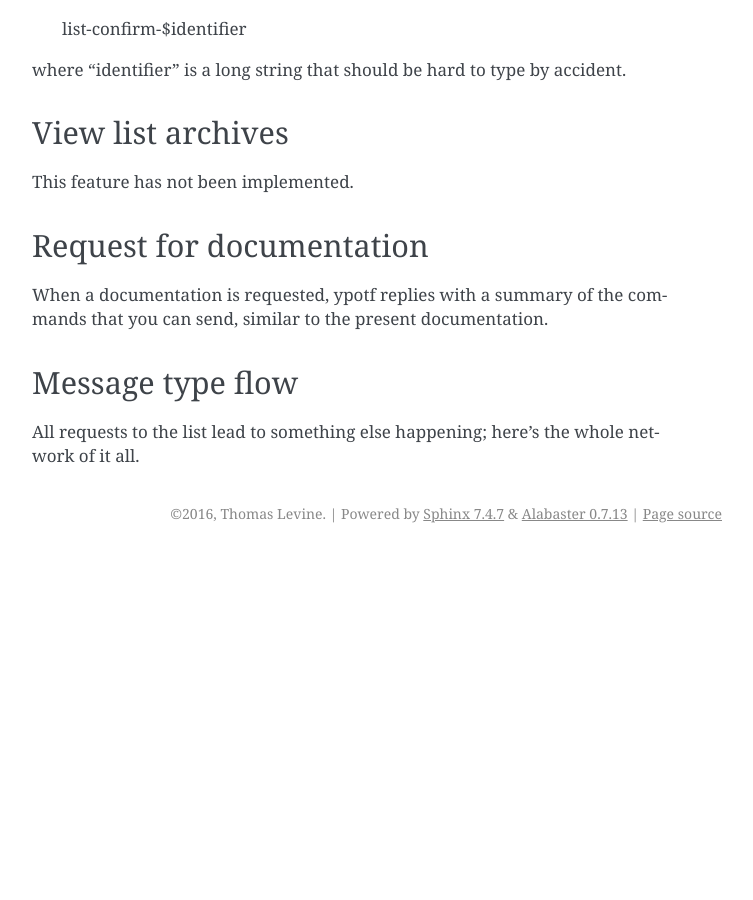
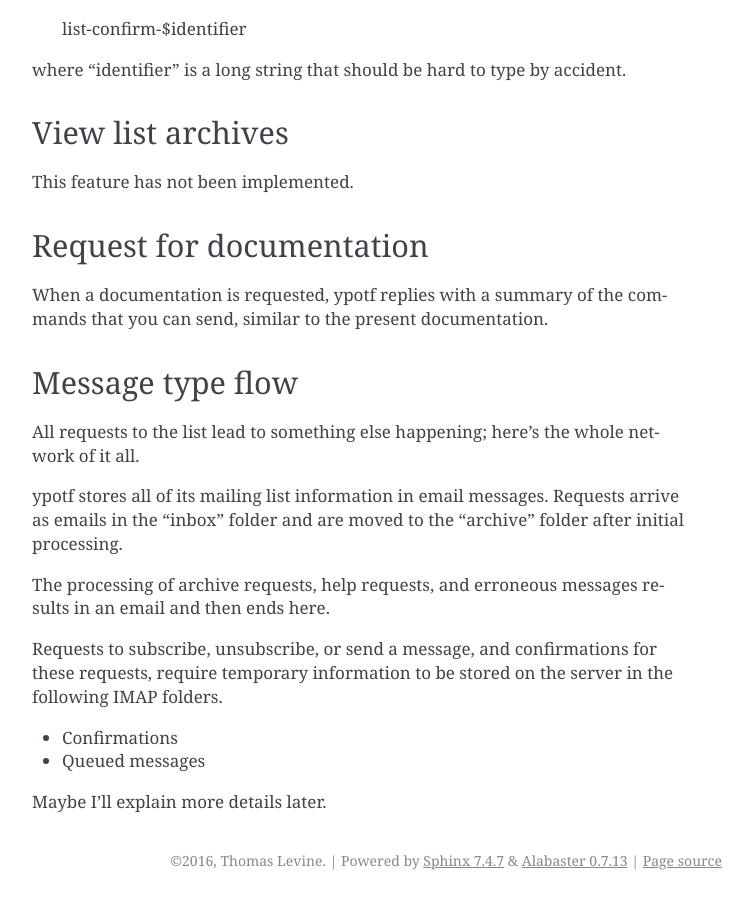
Before and after one commit to tlevine/ypotf, a Sphinx documentation site: the page built from docs/interacting.rst, in a window 1280 px wide and 900 px high, scrolled down 2274 px. Shown: the whole window, without its empty margins (388-1141 px from the left). Built offline with Sphinx 7.4.7, drawn with Linux system fonts in a browser that asks for light colours; before the commit the page ends 2827 px from its top, so only the background shows below that.

Commit message:
stuff on storage

```diff
--- a/docs/interacting.rst
+++ b/docs/interacting.rst
@@ -111,3 +111,19 @@ All requests to the list lead to something else happening; here's the
 whole network of it all.
 
 .. graphviz:: flow.dot
+
+ypotf stores all of its mailing list information in email messages.
+Requests arrive as emails in the "inbox" folder and are moved to the
+"archive" folder after initial processing.
+
+The processing of archive requests, help requests, and erroneous
+messages results in an email and then ends here.
+
+Requests to subscribe, unsubscribe, or send a message, and confirmations
+for these requests, require temporary information to be stored on the
+server in the following IMAP folders.
+
+* Confirmations
+* Queued messages
+
+Maybe I'll explain more details later.
```
